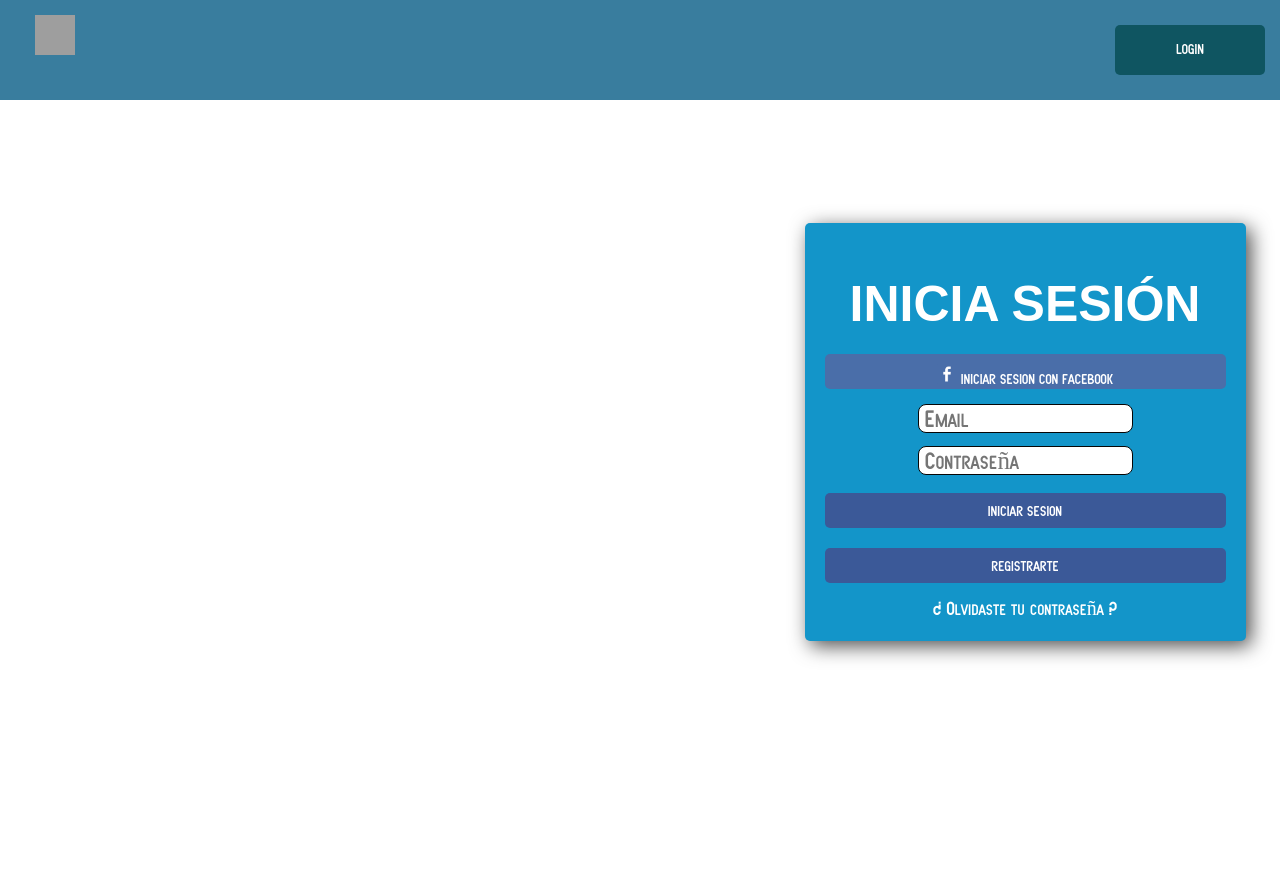
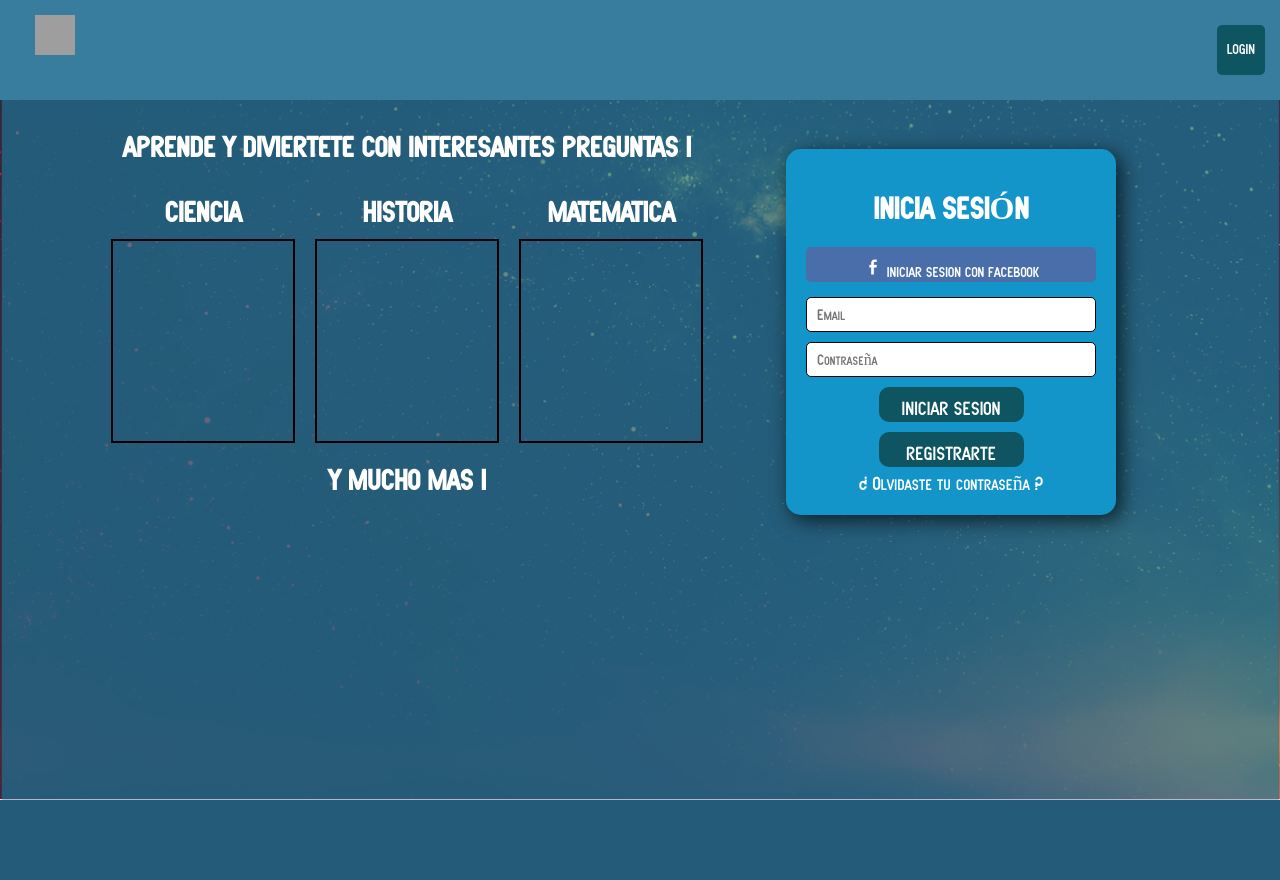
Before and after one commit to CodenityOrg/QuestionGame, a PHP site: page / in a window 1280 px wide. After the commit the page ends 800 px from the top, so only its background shows below. Run offline with PHP 8.4, Linux system fonts and the light colour scheme; some libraries are stand-ins or nearby versions; grey boxes are pictures that could not be loaded.

Commit message:
arreglo de clases del inicio

```diff
--- a/css/inicio.css
+++ b/css/inicio.css
@@ -1,27 +1,12 @@
-@import url('https://fonts.googleapis.com/css?family=Hind');
-* {
-    margin: 0;
-    padding: 0;
-    font-family: 'Hind', sans-serif;
+.conteiner__index {
+    width: 100%;
 }
-body {
-    width: 100%;
-    height: 100vh;
-}
-/*encabezado*/
-.header-encabezado{
-	background: #397d9e;
-	height: 10%;
-  width: 100%;
-}
-
-/*fin encabezado*/
 .learn__1 {
     text-align: center;
-    box-sizing: border-box;
-    padding: 10px;
+
     display: inline-block;
     color: #fff;
+    width: 100%;
 }
 .inicia {
     width: 150px;
@@ -37,18 +22,14 @@
 .inicia:hover {
     background: #95a5a6;
 }
-.learn__1 p {
+.learn__1 h2 {
     width: 100%;
-    margin:20px auto;
-    font-size: 20px;
-    font-family: sans-serif;
+    margin: 10px 0;
+    font-size: 30px;
 }
 .materias {
     width: 90%;
     margin: auto;
-}
-.materias h2 {
-    font-size: 20px;
 }
 .materias .opt__img {
     margin: 10px auto;
@@ -59,33 +40,29 @@
     width: 70%;
     height: 200px;
     margin: auto;
-    border: 2px solid white;
+    border: 2px solid black;
 }
 /*login del index.php*/
-.login {
+.login__main {
     display: none;
-    width: 400px;
-    box-sizing: border-box;
-    padding: 10px;
-    margin-left: 50px;
+    width: 330px;
 }
 
-.login form {
+.login__main form {
     margin: auto;
-    width: 90%;
+    width: 100%;
     background: #1395c9;
     box-sizing: border-box;
     padding: 20px;
-    border-radius: 5px;
+    border-radius: 15px;
     box-shadow: 5px 5px 20px rgba(0,0,0,0.7);
     text-align: center;
 }
 .checkName h1 {
     color: #fff;
-    font-family: sans-serif;
     margin-bottom: 10px;
 }
-.login .chekName {
+.login__main .chekName {
     display: flex;
 }
 .form-submit .btn {
@@ -102,7 +79,15 @@
     height: 35px;
     box-sizing: border-box;
     padding: 0 10px;
-    border-radius: 8px;
+    border-radius: 5px;
+    border: 1px solid #060606;
+}
+.form-submit #btn__down {
+    width: 50%;
+    margin: 5px 0px;
+    font-size: 20px;
+    border-radius: 10px;
+    background: #0f5561;
 }
 .checkName a {
     color: #fff;
@@ -137,20 +122,21 @@
 }
 
 .modal__close {
-    width: 20px;
-    height: 20px;
+    width: 30px;
+    height: 30px;
     position: absolute;
-    top: 29%;
-    right: 18%;
+    top: 20px;
+    right: 20px;
     display: flex;
-    border: 3px solid;
-    color: red;
+    border: 2px solid #fff;
+    color: #fff;
+    background: red;
     border-radius: 50%;
     cursor: pointer;
 }
 .modal__close p {
     margin: auto;
-    color: red;
+    color: #fff
     ;
 }
 .login__in h1 {
@@ -173,19 +159,23 @@
     padding: 0 10px;
 }
 .login__in .start {
-    width: 200px;
+    width: 90%;
     height: 30px;
-    border-radius: 5px;
+    border-radius: 15px;
     margin: 10px 0;
     background: #1f789d;
     color: #fff;
     border: 0;
+    cursor: pointer;
 }
 .login__in a {
     color: #fff;
 }
 
 @media screen and (min-width: 767px){
+    .learn__1 {
+        width: 750px;
+    }
     .materias {
         width: 700px;
     }
@@ -197,10 +187,14 @@
     }
 }
 @media screen and (min-width: 950px) {
+    .conteiner__index {
+        width: 95%;
+        margin: 20px auto;
+    }
     .inicia {
         display: none;
     }
-    .login {
+    .login__main {
         display: inline-block;
     }
 }
--- a/css/style.css
+++ b/css/style.css
@@ -92,6 +92,7 @@
 	align-items: center;
 	font-size: 25px;
 }
+/*
 .form-style input{
 	border:1px solid #060606;
   padding: 6px;
@@ -102,7 +103,7 @@
 
 .btn-medium{
   width: 150px;
-}
+}*/
 
 .btn-large{
   width: 300px;
--- a/index.php
+++ b/index.php
@@ -3,17 +3,16 @@
 <!DOCTYPE html>
 <html>
 	<?php include 'include/head.php'; ?>
-<body>
-	<?php include 'include/navbar.php'; ?>
-		<div class="conteiner">
-			<div class="modal__login" id="modal__login">
+<body style="background-image: url(img/rect4359.png); background-size:100vw 100vh">
+<!----------IMODAL DE LOGIN--------------------------------------->
+    <div class="modal__login" id="modal__login">
        <div class="login__in">
             <h1>INICIA SESIÓN</h1>
            <div class="modal__close" id="modal__close">
                <p>X</p>
            </div>
            <button class="btn-face" ><img width="20" height="20" src="img/facebook.ico">
-							<span>INICIAR CON FACEBOOK</span></button>
+				<span>INICIAR CON FACEBOOK</span></button>
            <form action="">
                <input type="text" name="email" class="input" placeholder="EMAIL">
                <input type="password" name="password" class="input" placeholder="PASSWORD">
@@ -22,8 +21,15 @@
            </form>
        		</div>
    		</div>
+<!-------fin --del modal-----------FIN-------------------------------->
+	<?php include 'include/navbar.php'; ?>
+<!------------MATERIAS------------------------------------->
+		<div class="conteiner__index">
+		<!--INFO del CUERPO-->
+
+   		<!--INFO del CUERPO-->
 			<div class="learn__1">
-        <p>APRENDE Y DIVIERTETE CON INTERESANTES PREGUNTAS !</p>
+        <h2>APRENDE Y DIVIERTETE CON INTERESANTES PREGUNTAS !</h2>
         <button class="inicia" id="start__login">INICIA</button>
         <div class="materias">
             <div class="opt__img">
@@ -39,9 +45,10 @@
                 <div class="img0"></div>
             </div>
         </div>
-        <p>Y MUCHO MAS !</p>
+        <h2>Y MUCHO MAS !</h2>
     	</div>
-			<div class="login">
+<!----------LOGIN--------------------------------------->
+        <div class="login__main">
 			<form method="POST" action="login.php">
 				<div class="checkName">
 				    <h1>INICIA SESIÓN</h1>
@@ -58,16 +65,16 @@
 						<input class="input" type="password" name="password" placeholder="Contraseña">
 					</div>
 					<div class="form-submit">
-						<button class="btn btn-medium">INICIAR SESION</button>
+						<button class="btn btn-medium" id="btn__down">INICIAR SESION</button>
 					</div>
 					<div id="finestra-modal-obrir1" class="form-submit ">
-						<button class="btn btn-medium">REGISTRARTE</button>
+						<button class="btn btn-medium" id="btn__down">REGISTRARTE</button>
 				    </div>
 				    <a href="">¿ Olvidaste tu contraseña ?</a>
 				</div>
 			</form>
         </div>
-
+<!----------LOGIN--FIN------------------------------------->
 		</div>
 		<!-- <div id="">
 			<div id="finestra-modal1" class="finestra-modal1 js-mostrar1">
--- a/question.php
+++ b/question.php
@@ -11,13 +11,8 @@
         <div class="sad-close" >
           <h1>X</h1>
         </div>
-<<<<<<< HEAD
 
         <p>MAS SUERTE A LA PRÓXIMA CAMPEÓN :(</p>
-
-=======
-        <p>MAS SUERTE A LA PRÓXIMA CAMPEÓN :(</p>
->>>>>>> 9874e84e49897c429a0386d2afd57e84c4080566
         <button id="btn-cerrar2" class="sad-btn1">INTENTAR DE NUEVO</button>
         <!-- <button class="sad-btn2">VOLVAMOS AL PRINCIPIO</button> -->
       </div>
```
Also changed, not shown: css/sad.css (+7 -1 lines).
